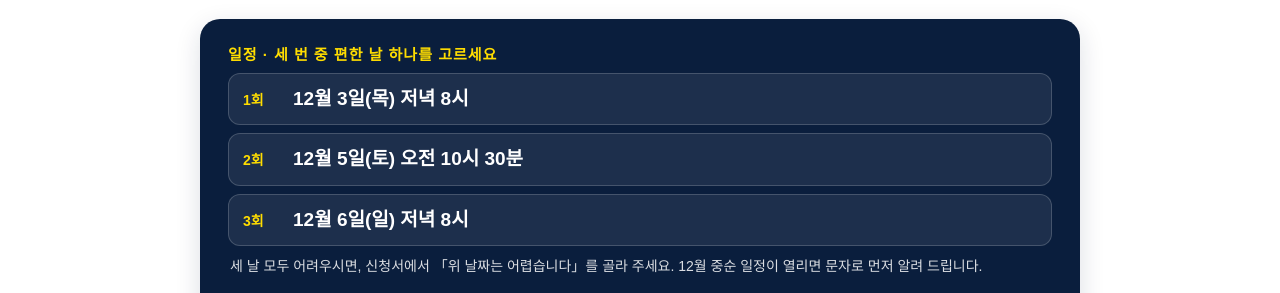
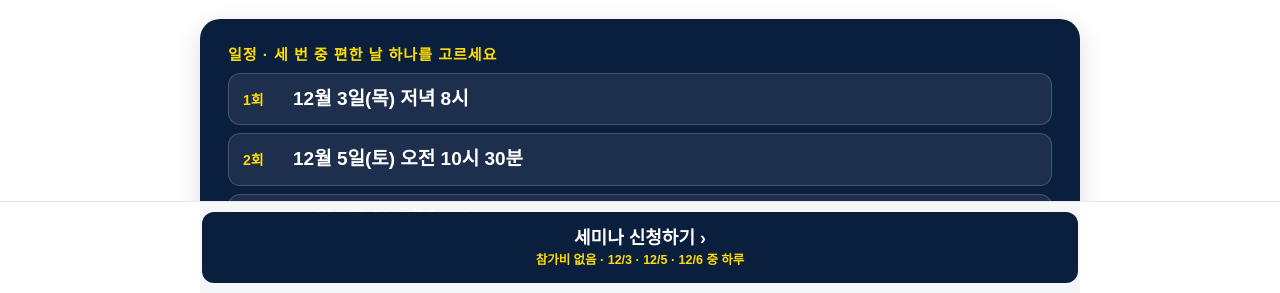
Before and after one commit to nxtmaru/nxtmaru-seminar, a plain HTML site: page index.html in a window 1280 px wide. Shown: the part 507-800 px from the top of the page. Drawn offline with Linux system fonts and the light colour scheme.

Commit message:
화면 아래에 고정 신청 버튼 추가
광고로 들어온 방문자가 스크롤 위치와 상관없이 바로 신청할 수 있게 함.

Co-Authored-By: Claude Fable 5.2 <noreply@anthropic.com>
Claude-Session: https://claude.ai/code/session_01AuiUyzyTNJmEysPjutGs3U

```diff
--- a/index.html
+++ b/index.html
@@ -87,6 +87,10 @@ body{margin:0;background:#fff;font-family:"Pretendard","Apple SD Gothic Neo","Ma
 .nmsem-biz dt{font-weight:700;color:#2b3a52}
 .nmsem-biz dd{margin:0}
 .nmsem-biz a{color:inherit!important;text-decoration:none!important}
+.nmsem-stick{position:fixed;left:0;right:0;bottom:0;z-index:50;background:rgba(255,255,255,.96);border-top:1px solid #e3e7ef;padding:10px 14px calc(10px + env(safe-area-inset-bottom))}
+.nmsem-stick a{display:block;max-width:852px;margin:0 auto;text-align:center;background:#0A1E3D;color:#fff!important;font-size:18px;font-weight:900;line-height:1;padding:17px 12px;border-radius:12px;text-decoration:none!important}
+.nmsem-stick small{display:block;font-size:12.5px;font-weight:600;color:#FFDD00;margin-top:7px}
+body{padding-bottom:96px}
 </style>
 
 </head>
@@ -193,5 +197,6 @@ body{margin:0;background:#fff;font-family:"Pretendard","Apple SD Gothic Neo","Ma
   </div>
   <p class="nmsem-foot">나를 알면, 어디서든 흔들리지 않는다</p>
 </div>
+<div class="nmsem-stick"><a href="https://forms.gle/t8bvCwjsxdotxeVB6" target="_blank" rel="noopener">세미나 신청하기 ›<small>참가비 없음 · 12/3 · 12/5 · 12/6 중 하루</small></a></div>
 </body>
 </html>
```
